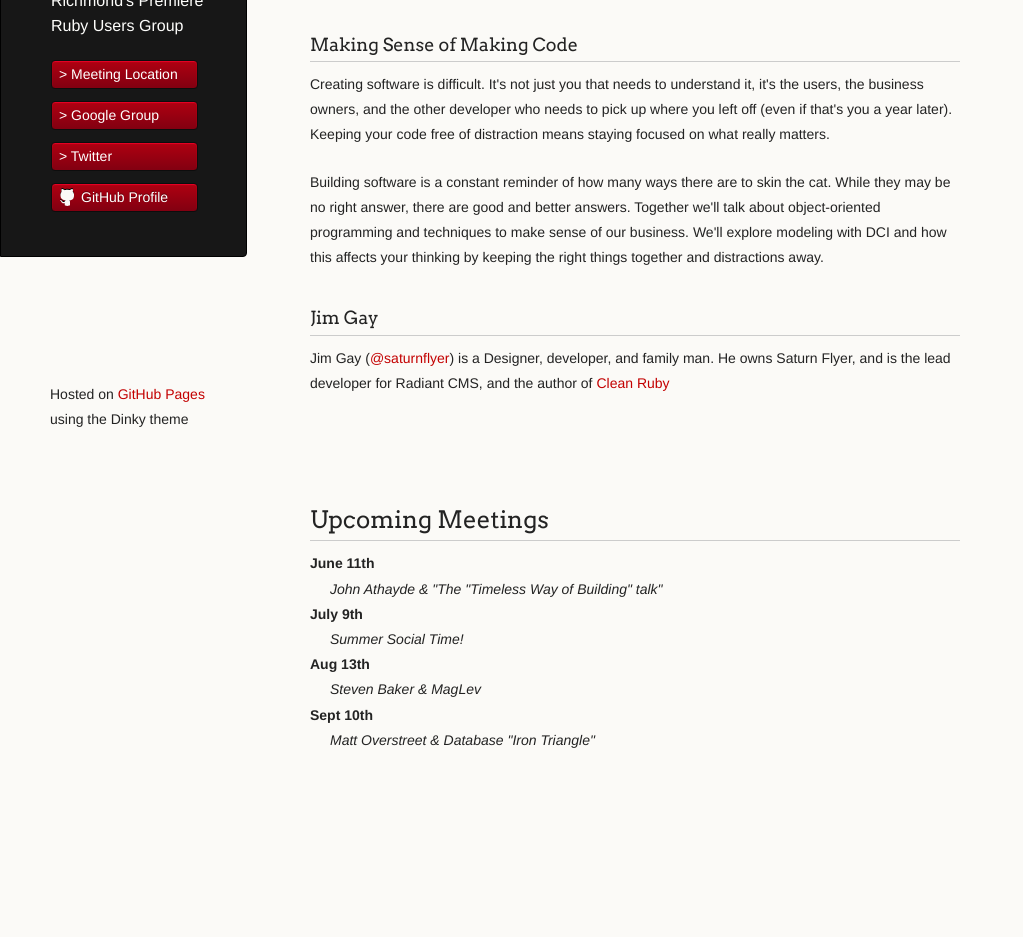
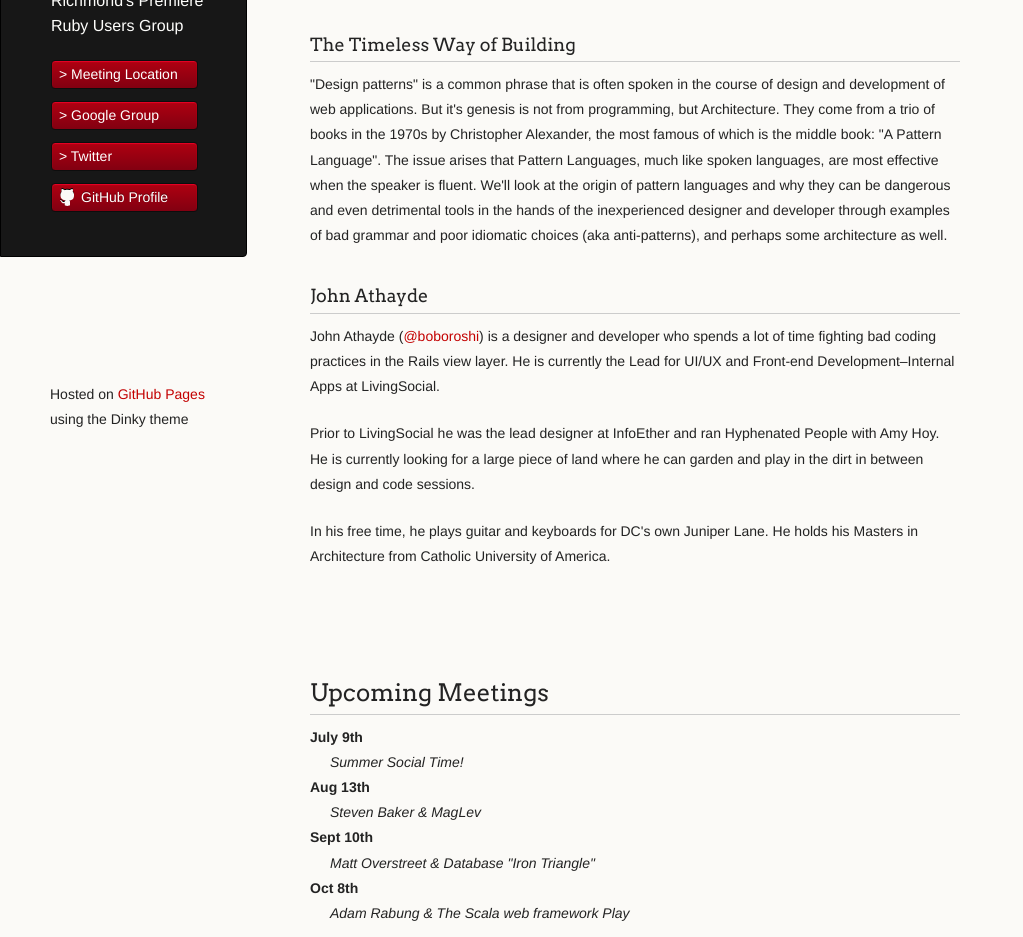
Before and after one commit to jpfuentes2/cvreg.github.com, a plain HTML site: page index.html in a window 1280 px wide. Shown: the part 336-1273 px from the top of the page, without its empty margins (0-1023 px from the left). Before the commit the page ends 1161 px from the top, so only its background shows below. Drawn offline with Linux system fonts and the light colour scheme.

Commit message:
Announces June Meeting; Adds October upcoming meeting

```diff
--- a/index.html
+++ b/index.html
@@ -29,14 +29,14 @@
       <section>
         <h2>Welcome to the CVREG!</h2>
         <div itemscope itemtype="http://schema.org/Event">
-          <h3>May Meeting: Making Sense of Making Code by Jim Gay</h3>
+          <h3>June Meeting: The Timeless Way of Building by John Athayde</h3>
           <h4>Details</h4>
           <p>
             <ul>
               <li>Date:
-                <meta itemprop="startDate" content="2013-05-14T18:00" />
-                Tuesday, May 14
-                <meta itemprop="endDate" content="2013-05-14T20:00" />
+                <meta itemprop="startDate" content="2013-06-11T18:00" />
+                Tuesday, June 11
+                <meta itemprop="endDate" content="2013-06-11T20:00" />
               </li>
               <li>Time: <meta itemprop="duration" content="PT2H" />18:00-20:00</li>
               <li>
@@ -50,52 +50,58 @@
                   (<a itemprop="url" href="http://goo.gl/maps/HX2PY">map</a>)
                 </span>
               </li>
-              <li>RSVP: <a itemprop="url/rsvp" href="http://www.meetup.com/804RVA/events/118185912/">Meetup.com</a></li>
+              <li>RSVP: <a itemprop="url/rsvp" href="http://www.meetup.com/804RVA/events/122601882/">Meetup.com</a></li>
             </ul>
           </p>
 
-          <h3><span itemprop="name">Making Sense of Making Code</span></h3>
+          <h3><span itemprop="name">The Timeless Way of Building</span></h3>
           <span itemprop="description">
           <p>
-            Creating software is difficult. It's not just you that needs to understand it,
-            it's the users, the business owners, and the other developer who needs to pick
-            up where you left off (even if that's you a year later). Keeping your code free
-            of distraction means staying focused on what really matters.
-          </p>
-          <p>
-            Building software is a constant reminder of how many ways there are to skin the
-            cat. While they may be no right answer, there are good and better answers.
-            Together we'll talk about object-oriented programming and techniques to make
-            sense of our business. We'll explore modeling with DCI and how this affects your
-            thinking by keeping the right things together and distractions away.
+            "Design patterns" is a common phrase that is often spoken in the
+            course of design and development of web applications. But it's
+            genesis is not from programming, but Architecture. They come from a
+            trio of books in the 1970s by Christopher Alexander, the most
+            famous of which is the middle book: "A Pattern Language". The issue
+            arises that Pattern Languages, much like spoken languages, are most
+            effective when the speaker is fluent. We'll look at the origin of
+            pattern languages and why they can be dangerous and even detrimental
+            tools in the hands of the inexperienced designer and developer
+            through examples of bad grammar and poor idiomatic choices (aka
+            anti-patterns), and perhaps some architecture as well.
           </p>
           </span>
           <div itemprop="performer" itemscope itemtype="http://schema.org/Person">
-          <h3><span itemprop="name">Jim Gay</span></h3>
-          <span itemprop="description">
-          <p>
-            Jim Gay (<a itemprop="url" href="http://twitter.com/saturnflyer">@saturnflyer</a>) is a Designer, developer, and family man.
-            <span itemprop="brand" itemscope itemtype="http://schema.org/Brand">
-            He owns <span itemprop="name">Saturn Flyer</span>,
+            <h3><span itemprop="name">John Athayde</span></h3>
+            <span itemprop="description">
+            <p>
+              John Athayde (<a itemprop="url" href="http://twitter.com/boboroshi">@boboroshi</a>)
+              is a designer and developer who spends a lot of time
+              fighting bad coding practices in the Rails view layer. He is
+              currently the Lead for UI/UX and Front-end Development–Internal
+              Apps at LivingSocial.
+            </p>
+            <p>
+              Prior to LivingSocial he was the lead designer at InfoEther and
+              ran Hyphenated People with Amy Hoy. He is currently looking for a
+              large piece of land where he can garden and play in the dirt in
+              between design and code sessions.
+            </p>
+            <p>
+              In his free time, he plays guitar and keyboards for DC's own
+              Juniper Lane. He holds his Masters in Architecture from
+              Catholic University of America.
+            </p>
             </span>
-            and is the lead developer for Radiant CMS,
-            and the author of
-            <span itemscope itemtype="http://schema.org/Book">
-              <meta itemprop="author" content="Jim Gay" />
-              <a itemprop="url" href="http://www.clean-ruby.com"><span itemprop="name">Clean Ruby</span></a>
-            </span>
-          </p>
-          </span>
           </div>
         </div>
       </section>
       <section>
         <h2>Upcoming Meetings</h2>
         <dl>
-          <dt>June 11th</dt><dd>John Athayde &amp; "The "Timeless Way of Building" talk"</dd>
           <dt>July 9th</dt><dd>Summer Social Time!</dd>
           <dt>Aug 13th</dt><dd>Steven Baker &amp; MagLev</dd>
           <dt>Sept 10th</dt><dd>Matt Overstreet &amp; Database "Iron Triangle"</dd>
+          <dt>Oct 8th</dt><dd>Adam Rabung &amp; The Scala web framework Play</dd>
         </dl>
       </section>
 
```
